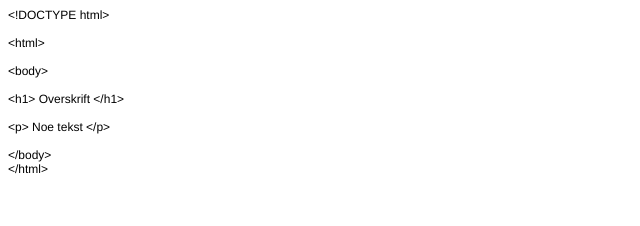
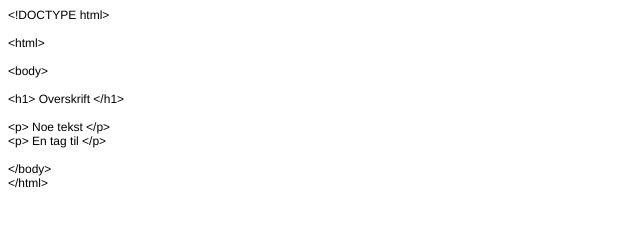
Before and after one commit to Razzuk/Testrepositry, a plain HTML site: page index.html in a window 1280 px wide. Shown: the whole page, without its empty margins (0-640 px from the left). Drawn offline with Linux system fonts and the light colour scheme.

Commit message:
La til ny linje

```diff
--- a/index.html
+++ b/index.html
@@ -8,7 +8,6 @@
   <meta name="CocoaVersion" content="1348.17">
   <style type="text/css">
     p.p1 {margin: 0.0px 0.0px 0.0px 0.0px; font: 12.0px Helvetica; color: #000000; -webkit-text-stroke: #000000}
-    p.p2 {margin: 0.0px 0.0px 0.0px 0.0px; font: 12.0px Helvetica; color: #000000; -webkit-text-stroke: #000000; min-height: 14.0px}
     span.s1 {font-kerning: none}
   </style>
 </head>
@@ -19,12 +18,15 @@
 <p class="p1"><span class="s1">&lt;html&gt;</span></p>
 <p class="p1"><span class="s1"><br>
 &lt;body&gt;</span></p>
-<p class="p2"><span class="s1"></span><br></p>
+<p class="p1"><span class="s1"><br>
+</span></p>
 <p class="p1"><span class="s1">&lt;h1&gt; Overskrift &lt;/h1&gt;</span></p>
 <p class="p1"><span class="s1"><br>
 </span></p>
 <p class="p1"><span class="s1">&lt;p&gt; Noe tekst &lt;/p&gt;</span></p>
-<p class="p2"><span class="s1"></span><br></p>
+<p class="p1"><span class="s1">&lt;p&gt; En tag til &lt;/p&gt;</span></p>
+<p class="p1"><span class="s1"><br>
+</span></p>
 <p class="p1"><span class="s1">&lt;/body&gt;<br>
 </span></p>
 <p class="p1"><span class="s1">&lt;/html&gt;</span></p>
```
